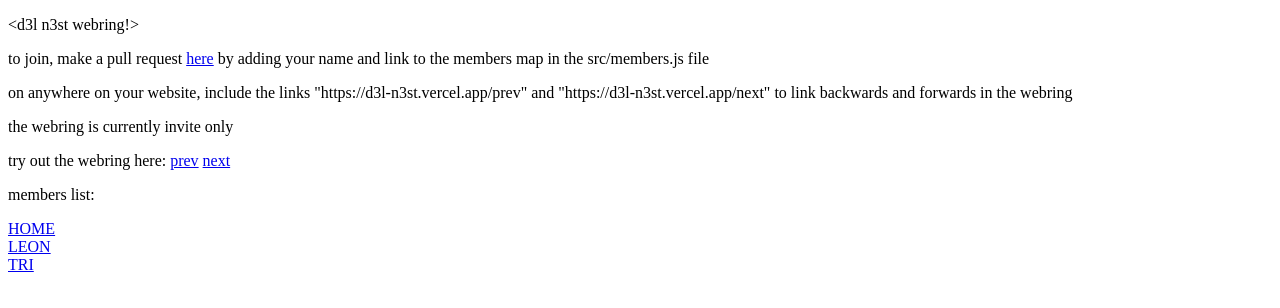
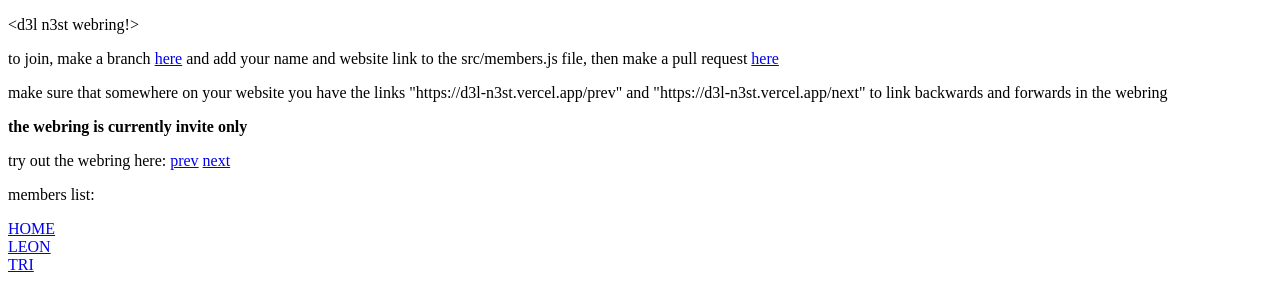
Before and after one commit to LeonDong02/d3l-n3st, a Next.js app: page / in a window 1280 px wide. Shown: the top 308 px of the page. Built offline with nearby package versions, Linux system fonts and the light colour scheme.

Commit message:
Update index.js

```diff
--- a/pages/index.js
+++ b/pages/index.js
@@ -31,9 +31,9 @@ export default function Home() {
         </Head>
         <main>
             <p><a>&lt;</a>d3l n3st webring!<a>&gt;</a></p>
-            <p>to join, make a pull request <a href="https://github.com/LeonDong02/d3l-n3st/pulls">here</a> by adding your name and link to the members map in the src/members.js file</p>
-            <p>on anywhere on your website, include the links "https://d3l-n3st.vercel.app/prev" and "https://d3l-n3st.vercel.app/next" to link backwards and forwards in the webring</p>
-            <p>the webring is currently invite only</p>
+            <p>to join, make a branch <a href="https://github.com/LeonDong02/d3l-n3st">here</a> and add your name and website link to the src/members.js file, then make a pull request <a href="https://github.com/LeonDong02/d3l-n3st/pulls">here</a></p>
+            <p>make sure that somewhere on your website you have the links "https://d3l-n3st.vercel.app/prev" and "https://d3l-n3st.vercel.app/next" to link backwards and forwards in the webring</p>
+            <b>the webring is currently invite only</b>
             <p>try out the webring here: <a href="/prev">prev</a> <a href="/next">next</a></p>
             <p>members list:</p>
         </main>
```
